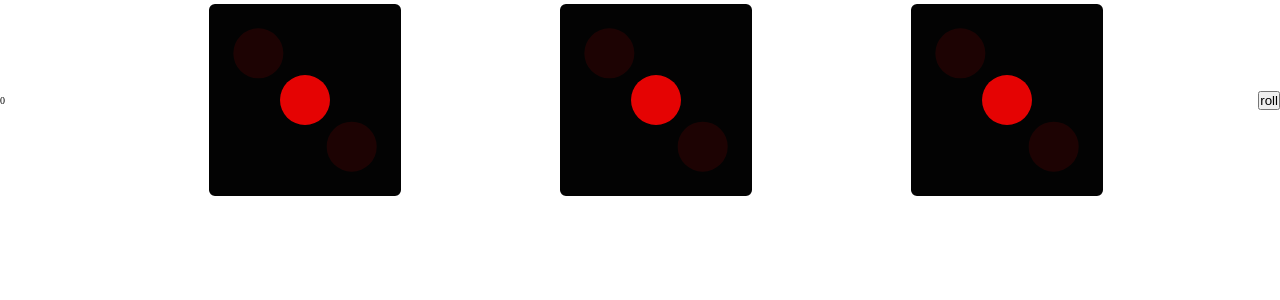
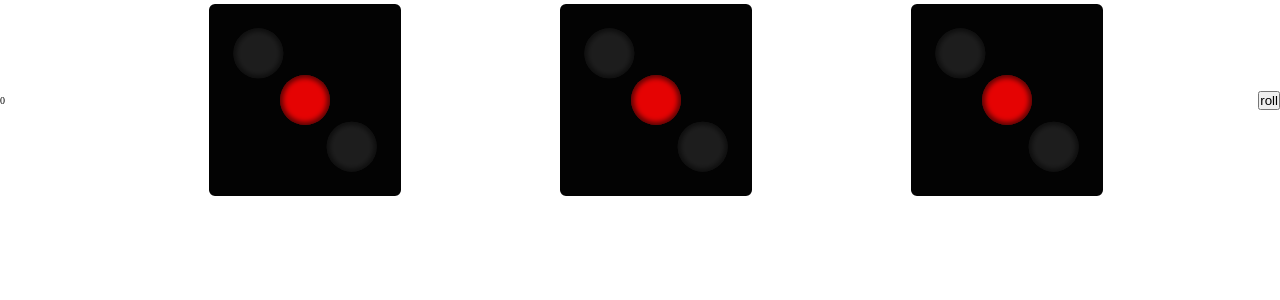
Before and after one commit to AmarSmajlovic/Game-Dice, a React (Create React App) app: page / in a window 1280 px wide. Shown: the top 300 px of the page. Built offline with nearby package versions, Linux system fonts and the light colour scheme.

Commit message:
add shadow to dot in dice and change color in center dots

```diff
--- a/src/components/Cube/Cube.tsx
+++ b/src/components/Cube/Cube.tsx
@@ -20,7 +20,7 @@ const Cube = ({ classCube }: CubeProps) => {
     <div onClick={getNumber} className={`cube ${classCube}`}>
       <div className="cube__face cube__face--1">
         <div className="content">
-          <div className="cube__dot"></div>
+          <div className="cube__dot cube__dot__red"></div>
         </div>
       </div>
       <div className="cube__face cube__face--2">
@@ -50,7 +50,7 @@ const Cube = ({ classCube }: CubeProps) => {
           <div className="cube__dot "></div>
           <div className="cube__dot"></div>
           <div className="cube__dot"></div>
-          <div className="cube__dot cube__dot__center"></div>
+          <div className="cube__dot__red cube__dot__center"></div>
         </div>
       </div>
       <div className="cube__face cube__face--6">
--- a/src/components/Cube/styles.scss
+++ b/src/components/Cube/styles.scss
@@ -113,8 +113,9 @@
   .cube__dot{
     width:5rem;
     height:5rem;
-    background-color: red;
+    background-color: white;
     border-radius: 50%;
+    box-shadow: inset 0 0 0.5rem 0.3rem rgba($color: #000000, $alpha: .6);
   }
 
   .cube__dot__center{
@@ -123,3 +124,11 @@
     left:50%;
     transform: translate(-50%,-50%);
   }
+
+  .cube__dot__red{
+    width:5rem;
+    height:5rem;
+    background-color: red;
+    border-radius: 50%;
+    box-shadow: inset 0 0 0.5rem 0.3rem rgba($color: #000000, $alpha: .6);
+  }
```
